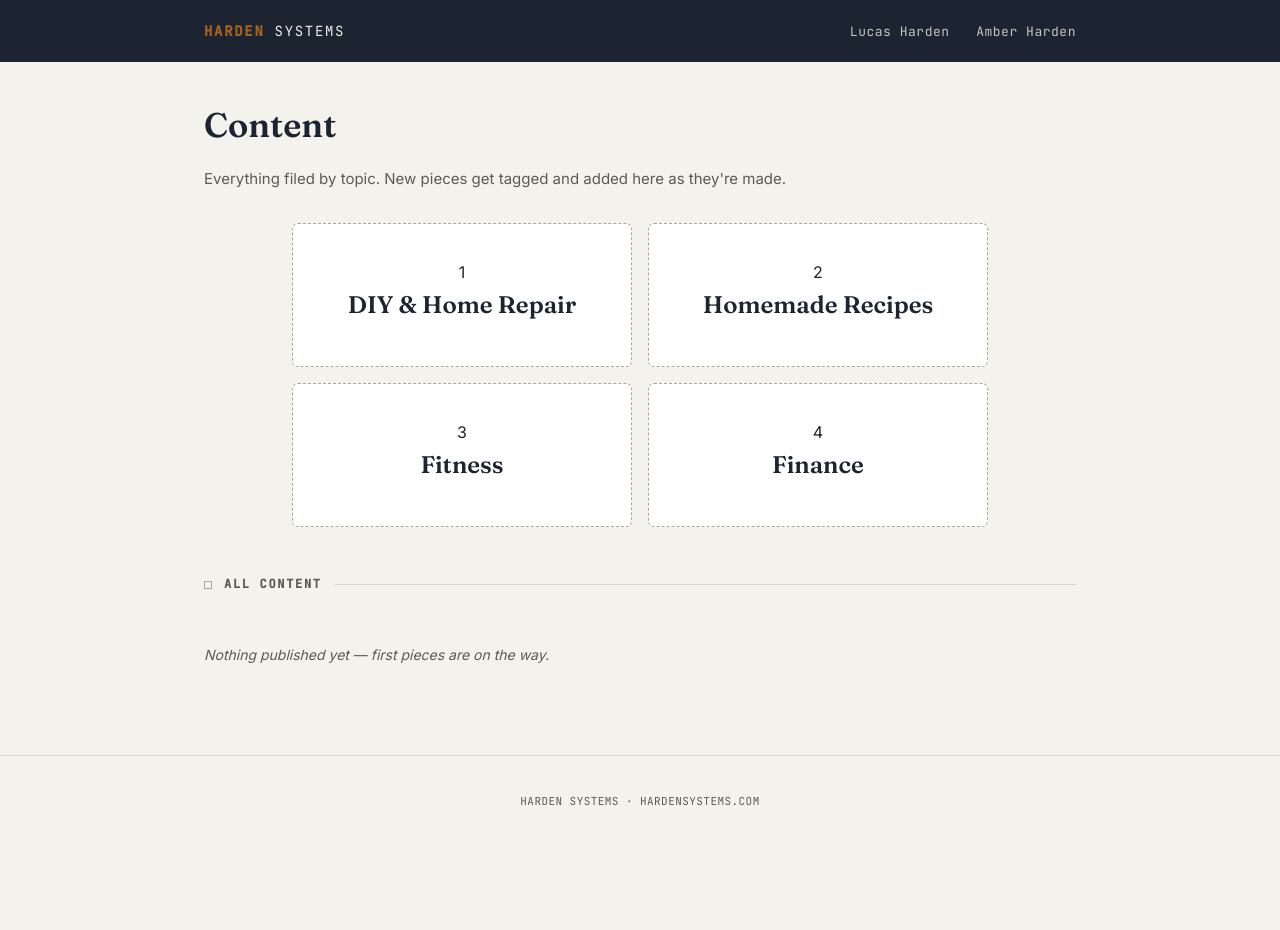
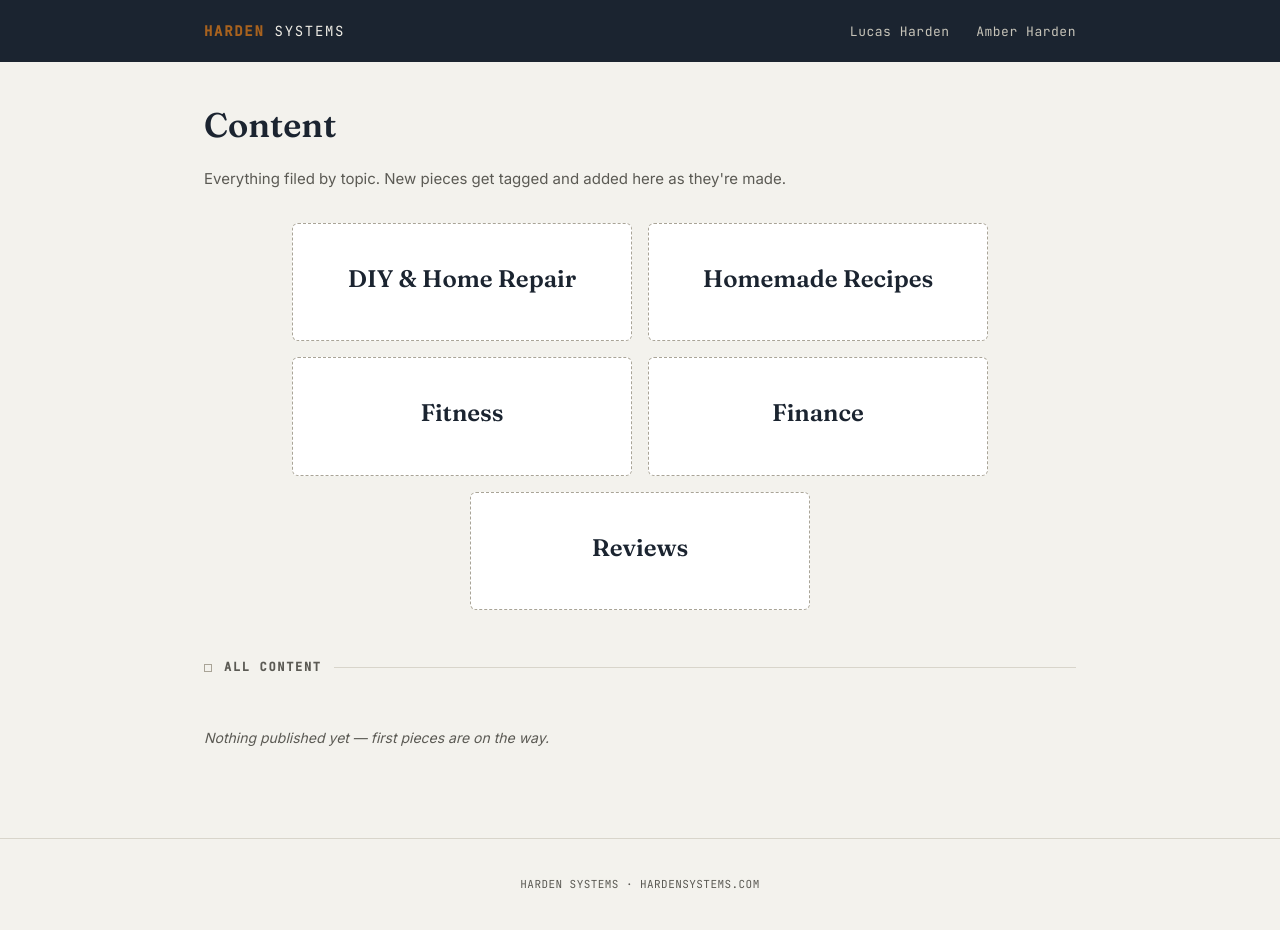
Before and after one commit to hardensystems/hardensystems.github.io, a Jekyll site: the page built from lucas-harden/content/index.md, in a window 1280 px wide. Built offline with Jekyll 4.4.1, drawn with Linux system fonts in a browser that asks for light colours; before the commit the page ends 900 px from its top, so only the background shows below that.

Commit message:
Update index.md

```diff
--- a/lucas-harden/content/index.md
+++ b/lucas-harden/content/index.md
@@ -8,20 +8,19 @@ permalink: /lucas-harden/content/
 
 <div class="doors">
   <a class="door" href="{{ '/lucas-harden/content/topics/diy/' | relative_url }}">
-    <div class="num">1</div>
     <h3>DIY & Home Repair</h3>
   </a>
   <a class="door" href="{{ '/lucas-harden/content/topics/recipes/' | relative_url }}">
-    <div class="num">2</div>
     <h3>Homemade Recipes</h3>
   </a>
   <a class="door" href="{{ '/lucas-harden/content/topics/fitness/' | relative_url }}">
-    <div class="num">3</div>
     <h3>Fitness</h3>
   </a>
   <a class="door" href="{{ '/lucas-harden/content/topics/finance/' | relative_url }}">
-    <div class="num">4</div>
     <h3>Finance</h3>
+  </a>
+  <a class="door" href="{{ '/lucas-harden/content/topics/review/' | relative_url }}">
+    <h3>Reviews</h3>
   </a>
 </div>
 
@@ -34,9 +33,14 @@ permalink: /lucas-harden/content/
 <div class="latest-list">
   {% assign items = site.content | sort: "date" | reverse %}
   {% for item in items %}
-  <a class="latest-item" href="{{ item.url | relative_url }}">
-    <span class="title">{{ item.title }}</span>
-    <span class="tag">{% if item.tags %}{{ item.tags | join: ", " }}{% endif %}</span>
+  {% assign thumb = item.thumbnail %}
+  {% if item.video_id and item.platform == "YouTube" %}{% assign thumb = "https://img.youtube.com/vi/" | append: item.video_id | append: "/hqdefault.jpg" %}{% endif %}
+  <a class="latest-item" href="{% if item.external_url %}{{ item.external_url }}{% else %}{{ item.url | relative_url }}{% endif %}"{% if item.external_url %} target="_blank" rel="noopener"{% endif %}>
+    {% if thumb %}<img class="latest-thumb" src="{% unless thumb contains 'http' %}{{ thumb | relative_url }}{% else %}{{ thumb }}{% endunless %}" alt="">{% endif %}
+    <div class="latest-text">
+      <span class="title">{{ item.title }}</span>
+      <span class="tag">{% if item.tags %}{{ item.tags | join: ", " }}{% endif %}</span>
+    </div>
   </a>
   {% endfor %}
   {% if items.size == 0 %}
```
